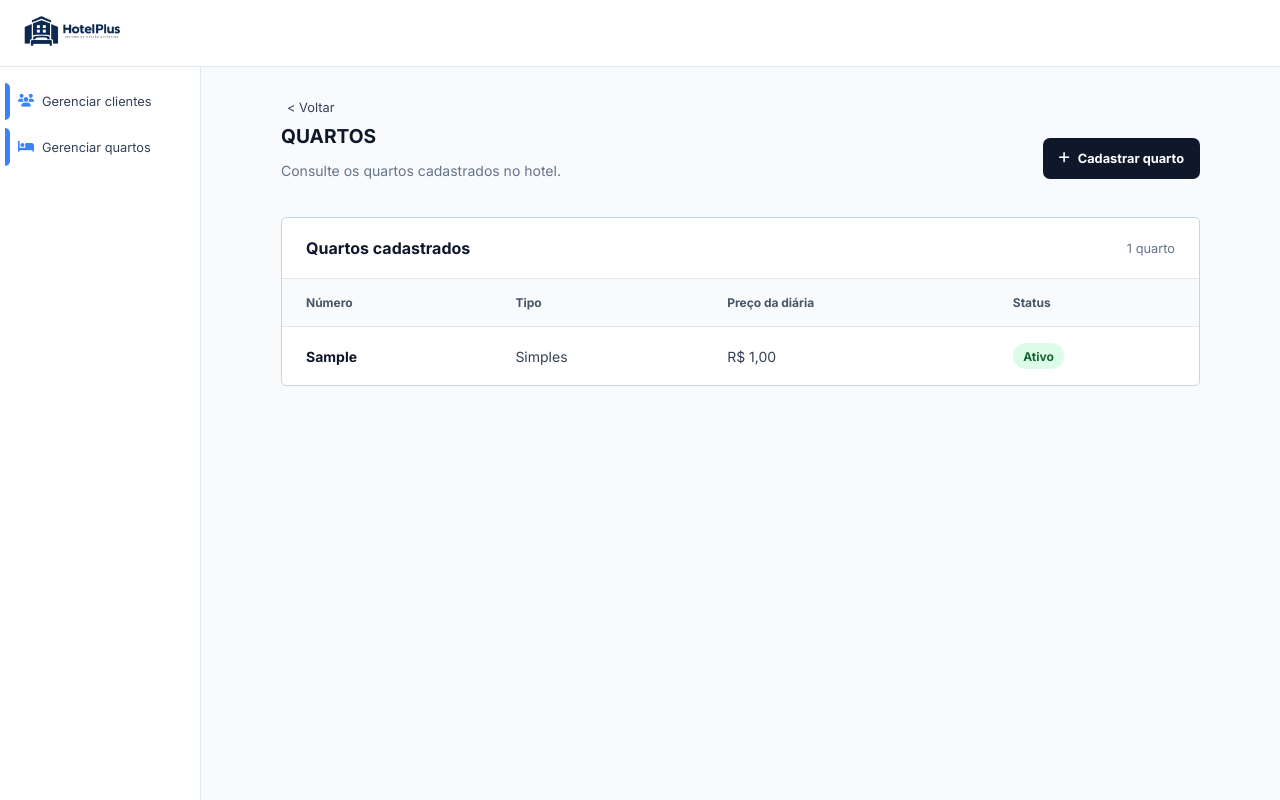
After one commit to Kohlrausch16/sistema_gestao_hotel, a Django app: page /quartos/ in a window 1280 px wide. The commit adds this page. Run offline with Django 5.2, Linux system fonts and the light colour scheme; tables that the repository leaves empty hold one stand-in row (values such as "Sample post").

Commit message:
adiciona a pagina de listagem de quartos

```diff
--- a/hotelaria_app/static/css/_base.css
+++ b/hotelaria_app/static/css/_base.css
@@ -94,6 +94,12 @@ li:hover{
 }
 
 #icone-clientes{ color: #3B82F6; }
+#icone-quartos{ color: #3B82F6; }
+
+aside a{
+    color: inherit;
+    text-decoration: none;
+}
 
 .botao-retornar{
     background-color: transparent;
--- /dev/null
+++ b/hotelaria_app/static/css/listar_quartos.css
@@ -0,0 +1,162 @@
+.cabecalho-quartos{
+    display: flex;
+    align-items: center;
+    justify-content: space-between;
+    gap: 1rem;
+    margin-bottom: 1rem;
+}
+
+.cabecalho-quartos .titulo-pagina{
+    margin: 0 0 0.35rem;
+}
+
+.subtitulo-quartos{
+    color: #64748B;
+    font: 0.875rem "Inter", sans-serif;
+}
+
+.botao-novo-quarto,
+.lista-vazia a{
+    display: inline-flex;
+    align-items: center;
+    justify-content: center;
+    gap: 0.5rem;
+    padding: 0.8rem 1rem;
+    border-radius: 7px;
+    background: #0F172A;
+    color: #FFFFFF;
+    font: 700 0.8rem "Inter", sans-serif;
+    text-decoration: none;
+    transition: background-color 0.2s;
+}
+
+.botao-novo-quarto:hover,
+.lista-vazia a:hover{
+    background: #334155;
+}
+
+.painel-quartos{
+    overflow: hidden;
+    border: 1px solid #CBD5E1;
+    border-radius: 5px;
+    background: #FFFFFF;
+    font-family: "Inter", sans-serif;
+}
+
+.painel-cabecalho{
+    display: flex;
+    align-items: center;
+    justify-content: space-between;
+    gap: 1rem;
+    padding: 1.25rem 1.5rem;
+    border-bottom: 1px solid #E2E8F0;
+}
+
+.painel-cabecalho h2{
+    margin: 0;
+    color: #0F172A;
+    font-size: 1rem;
+}
+
+.contador-quartos{
+    color: #64748B;
+    font-size: 0.8rem;
+}
+
+.tabela-rolagem{
+    overflow-x: auto;
+}
+
+.tabela-quartos{
+    width: 100%;
+    border-collapse: collapse;
+    text-align: left;
+    white-space: nowrap;
+}
+
+.tabela-quartos th,
+.tabela-quartos td{
+    padding: 1rem 1.5rem;
+    border-bottom: 1px solid #E2E8F0;
+    font-size: 0.875rem;
+}
+
+.tabela-quartos th{
+    background: #F8FAFC;
+    color: #475569;
+    font-size: 0.75rem;
+    font-weight: 700;
+}
+
+.tabela-quartos td{
+    color: #334155;
+}
+
+.tabela-quartos tbody tr:last-child td{
+    border-bottom: 0;
+}
+
+.tabela-quartos tbody tr:hover{
+    background: #F8FAFC;
+}
+
+.tabela-quartos .numero-quarto{
+    color: #0F172A;
+    font-weight: 700;
+}
+
+.status-quarto{
+    display: inline-block;
+    padding: 0.35rem 0.65rem;
+    border-radius: 999px;
+    font-size: 0.75rem;
+    font-weight: 700;
+}
+
+.status-ativo{
+    background: #DCFCE7;
+    color: #166534;
+}
+
+.status-inativo{
+    background: #F1F5F9;
+    color: #475569;
+}
+
+.lista-vazia{
+    display: flex;
+    flex-direction: column;
+    align-items: center;
+    gap: 0.75rem;
+    padding: 3rem 1rem;
+    color: #64748B;
+    text-align: center;
+}
+
+.lista-vazia > i{
+    color: #3B82F6;
+    font-size: 1.75rem;
+}
+
+.lista-vazia h3{
+    margin: 0;
+    color: #0F172A;
+    font-size: 1rem;
+}
+
+.lista-vazia p{
+    font-size: 0.875rem;
+}
+
+@media (max-width: 800px){
+    .cabecalho-quartos{
+        align-items: flex-start;
+        flex-direction: column;
+    }
+
+    .painel-cabecalho,
+    .tabela-quartos th,
+    .tabela-quartos td{
+        padding: 1rem;
+    }
+}
--- a/hotelaria_app/templates/cadastrar_quarto.html
+++ b/hotelaria_app/templates/cadastrar_quarto.html
@@ -23,7 +23,7 @@
         {{ formulario.as_p }}
 
         <div class="container-botoes">
-            <button class="botao-formulario botao-cancelar" type="button">CANCELAR</button>
+            <a class="botao-formulario botao-cancelar" href="{% url 'listar_quartos' %}">CANCELAR</a>
             <button class="botao-formulario botao-confirmar" type="submit">CADASTRAR</button>
         </div>
     </form>
--- /dev/null
+++ b/hotelaria_app/templates/listar_quartos.html
@@ -0,0 +1,68 @@
+{% extends "partials/_base.html" %}
+{% load static %}
+
+{% block title %}Quartos{% endblock %}
+
+{% block arquivos_css %}
+    <link rel="stylesheet" href="{% static 'css/listar_quartos.css' %}">
+{% endblock %}
+
+{% block titulo_pagina %}
+    <button class="botao-retornar item-navegacao" type="button">&lt; Voltar</button>
+    <div class="cabecalho-quartos">
+        <div>
+            <h1 class="titulo-pagina">QUARTOS</h1>
+            <p class="subtitulo-quartos">Consulte os quartos cadastrados no hotel.</p>
+        </div>
+        <a class="botao-novo-quarto" href="{% url 'cadastrar_quarto' %}">
+            <i class="fa-solid fa-plus" aria-hidden="true"></i> Cadastrar quarto
+        </a>
+    </div>
+{% endblock %}
+
+{% block main %}
+    <section class="painel-quartos" aria-label="Lista de quartos">
+        <div class="painel-cabecalho">
+            <h2>Quartos cadastrados</h2>
+            <span class="contador-quartos">{{ quartos|length }} quarto{{ quartos|length|pluralize }}</span>
+        </div>
+
+        {% if quartos %}
+            <div class="tabela-rolagem">
+                <table class="tabela-quartos">
+                    <thead>
+                        <tr>
+                            <th scope="col">Número</th>
+                            <th scope="col">Tipo</th>
+                            <th scope="col">Preço da diária</th>
+                            <th scope="col">Status</th>
+                        </tr>
+                    </thead>
+                    <tbody>
+                        {% for quarto in quartos %}
+                            <tr>
+                                <td class="numero-quarto">{{ quarto.numero }}</td>
+                                <td>{{ quarto.get_tipo_display }}</td>
+                                <td>R$ {{ quarto.preco_diaria|floatformat:2 }}</td>
+                                <td>
+                                    {% if quarto.ativo %}
+                                        <span class="status-quarto status-ativo">Ativo</span>
+                                    {% else %}
+                                        <span class="status-quarto status-inativo">Inativo</span>
+                                    {% endif %}
+                                </td>
+                            </tr>
+                        {% endfor %}
+                    </tbody>
+                </table>
+            </div>
+        {% else %}
+            <div class="lista-vazia">
+                <i class="fa-solid fa-bed" aria-hidden="true"></i>
+                <h3>Nenhum quarto cadastrado</h3>
+                <p>Cadastre o primeiro quarto para vê-lo nesta lista.</p>
+                <a href="{% url 'cadastrar_quarto' %}">Cadastrar quarto</a>
+            </div>
+        {% endif %}
+    </section>
+{% endblock %}
--- a/hotelaria_app/templates/partials/_menu_lateral.html
+++ b/hotelaria_app/templates/partials/_menu_lateral.html
@@ -9,6 +9,11 @@
                 Gerenciar clientes
             </li>
 
+            <li class="item-navegacao">
+                <i class="fa-solid fa-bed" id="icone-quartos"></i>
+                <a href="{% url 'listar_quartos' %}">Gerenciar quartos</a>
+            </li>
+
         </ul>
     </nav>
 </aside>
--- a/hotelaria_app/urls.py
+++ b/hotelaria_app/urls.py
@@ -5,4 +5,5 @@ urlpatterns = [
     path('', views.index, name='index'),
     path('cliente/cadastro/', views.cadastrar_cliente, name='cadastrar_cliente'),
     path('quarto/cadastro/', views.cadastrar_quarto, name='cadastrar_quarto'),
+    path('quartos/', views.listar_quartos, name='listar_quartos'),
 ]
--- a/hotelaria_app/views.py
+++ b/hotelaria_app/views.py
@@ -1,6 +1,8 @@
 from django.shortcuts import render
 from django.contrib import messages
 from django.shortcuts import redirect
+
+from hotelaria_app.models import Quarto
 
 from .forms import ClienteForm
 from .forms import QuartoForm
@@ -47,3 +49,12 @@ def cadastrar_quarto(request):
 
 
     return render(request, "cadastrar_quarto.html", {'formulario': form})
+
+def listar_quartos(request):
+    quartos = Quarto.objects.all()
+
+    dados = {
+        'quartos': quartos
+    }
+
+    return render(request, "listar_quartos.html", dados)
```
